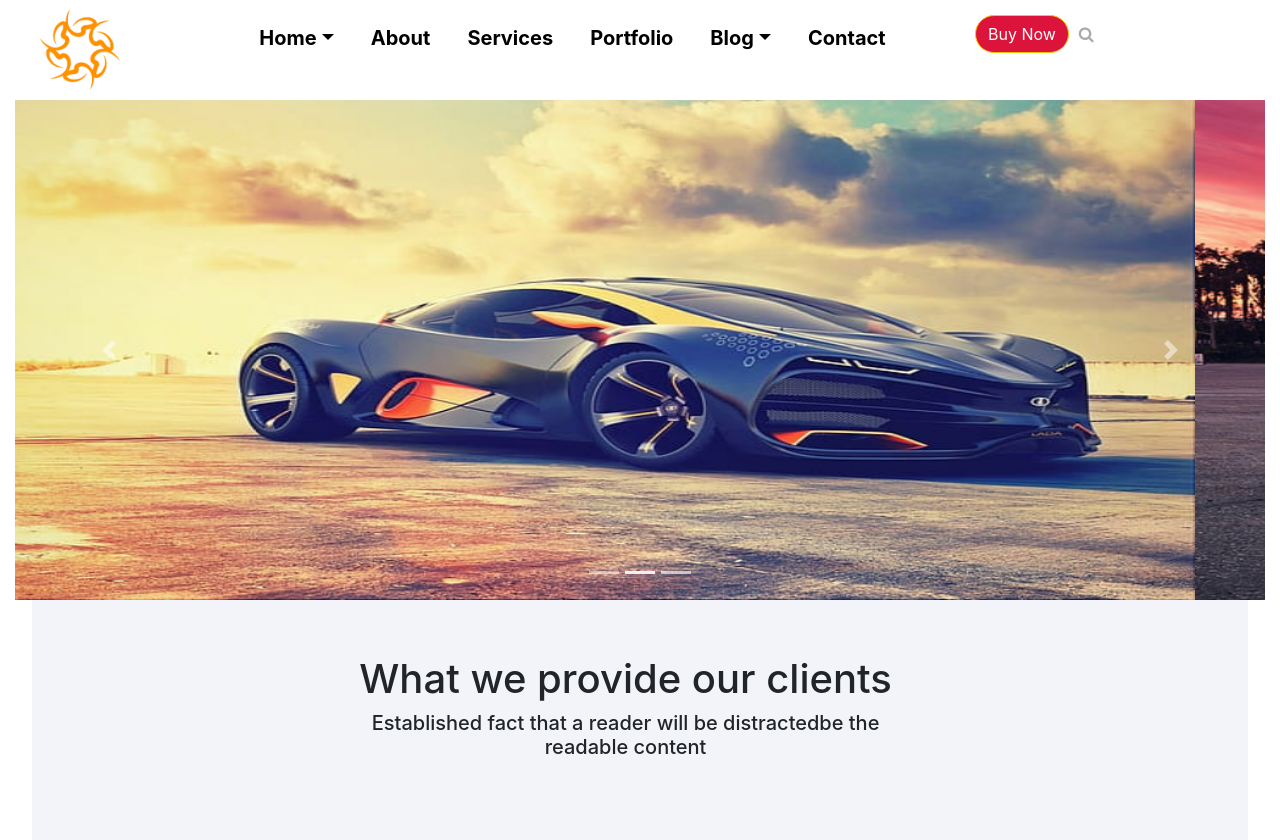
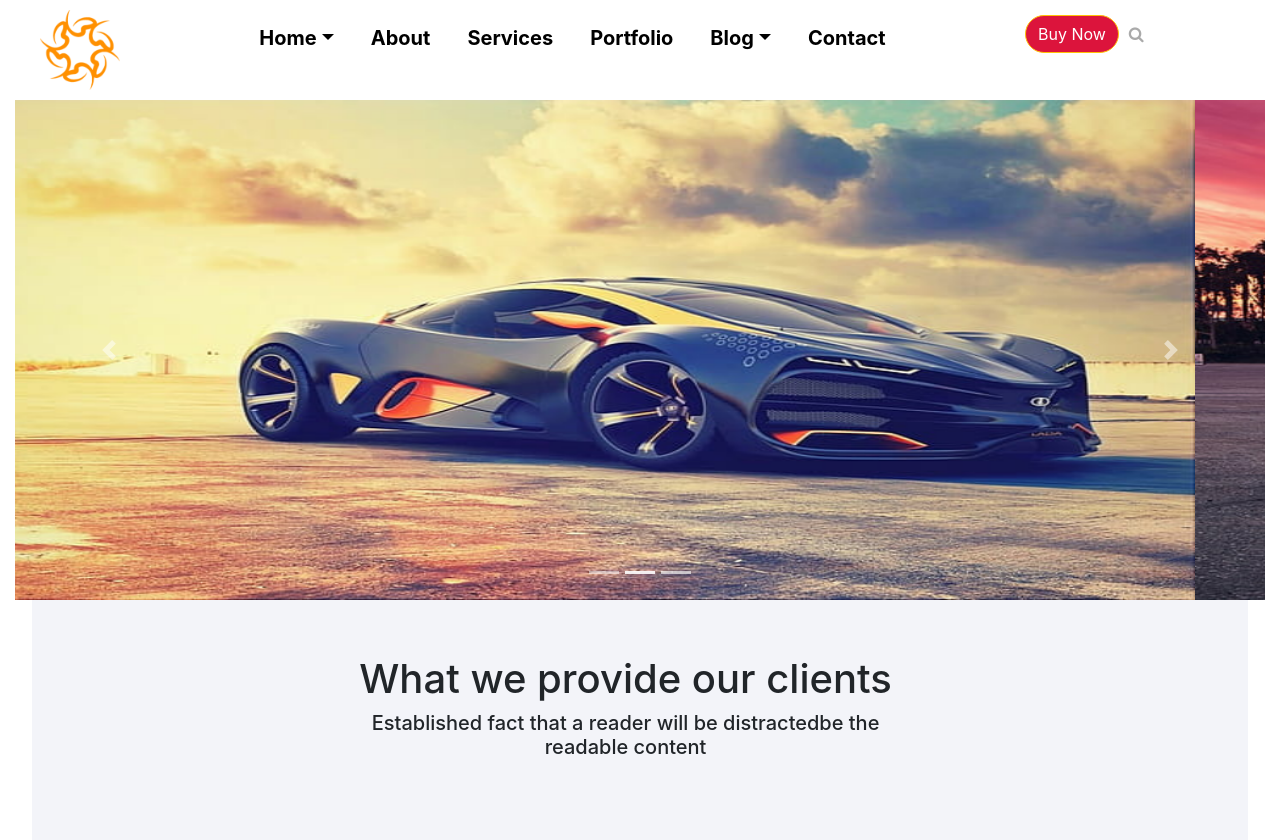
Before and after one commit to blAkh3Art/blAkh3Art.github.io, a plain HTML site: page exam_website/index.html in a window 1280 px wide. Shown: the top 840 px of the page. Drawn offline with nearby package versions, Linux system fonts and the light colour scheme.

Commit message:
Update style.css

```diff
--- a/exam_website/style.css
+++ b/exam_website/style.css
@@ -50,7 +50,6 @@ ul li a:hover{
 }
 
 .has-search .form-control {
-    padding-left: 2.375rem;
     display: hidden;
 }
 
@@ -72,17 +71,21 @@ input[type=text] {
   transition: width 0.4s ease-in-out;
 }
 
-input[type=text]:hover {
+input[type=text]:focus {
   width: 100%;
 }
 
-.btnsearch{
+.header_button{
   display: flex;
+  float:left;
+  padding-left: 50px;
 }
 
 .searchbox{
   margin-top: 15px;
   padding-left: 10px;
+  display: flex;
+  float:left;
 }
 
 .form-control{
```
